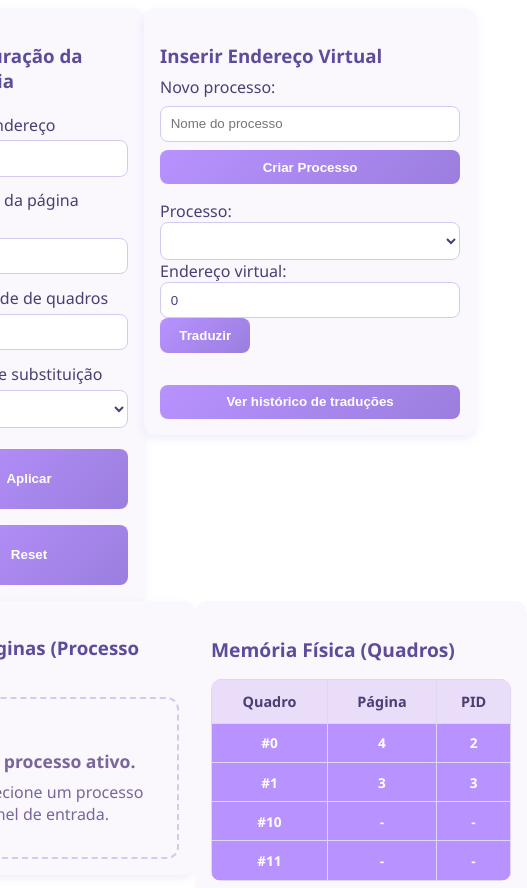
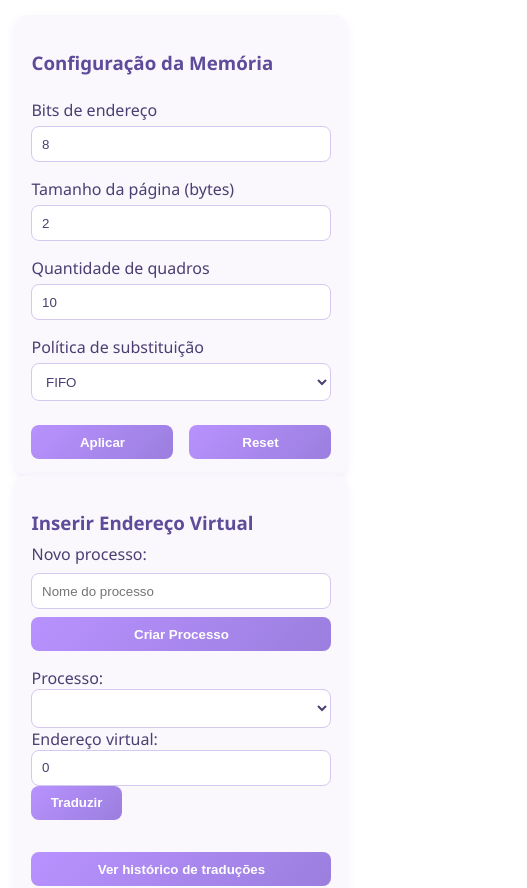
Before and after one commit to anapaulab3rto/address-translation-simulator, an Angular app: page / in a window 390 px wide. Shown: the top 888 px of the page, 527 px wide, since content can reach past the window. Built offline with nearby package versions, Linux system fonts and the light colour scheme.

Commit message:
style: add responsividade

```diff
--- a/src/app/app.component.scss
+++ b/src/app/app.component.scss
@@ -9,7 +9,6 @@ section {
   display: flex;
   justify-content: center;
 }
-
 .config {
   padding: 1rem;
   width: 300px;
@@ -22,12 +21,10 @@ section {
   flex-direction: column;
   gap: 1rem;
 }
-
 .config h3 {
   color: #5e4b9a;
   margin-bottom: 0.5rem;
 }
-
 .config label {
   display: flex;
   flex-direction: column;
@@ -35,7 +32,6 @@ section {
   color: #4b3f72;
   gap: 0.3rem;
 }
-
 .config input,
 .config select {
   padding: 0.6rem;
@@ -46,20 +42,17 @@ section {
   outline: none;
   transition: border 0.2s;
 }
-
 .config input:focus,
 .config select:focus {
   border-color: #9b7ede;
   box-shadow: 0 0 0 2px rgba(155, 126, 222, 0.2);
 }
-
 .actions {
   display: flex;
   gap: 1rem;
   margin-top: 0.5rem;
   flex-wrap: wrap;
 }
-
 .actions button {
   flex: 1 1 60px;
   padding: 0.6rem 1.2rem;
@@ -71,24 +64,50 @@ section {
   cursor: pointer;
   transition: transform 0.15s ease, box-shadow 0.15s ease;
 }
-
 .actions button:hover {
   transform: translateY(-2px);
   box-shadow: 0 4px 8px rgba(128, 90, 213, 0.2);
 }
-
-
-
-@media (max-width: 600px) {
-  .config {
-    gap: 0.8rem;
+@media (max-width: 768px) {
+  .container {
+    margin: 0;
+    padding: 2%;
   }
-
-  .actions {
+  section {
     flex-direction: column;
   }
-
-  .actions button {
+  .grid {
+    flex-direction: column;
+    gap: 32px;
+  }
+  .grid > * {
     width: 100%;
+    flex: 1;
+  }
+  .page-table thead {
+    display: none;
+  }
+  .page-table tr {
+    display: block;
+    border: 1px solid #ccc;
+    border-radius: 8px;
+    margin-bottom: 16px;
+    padding: 8px;
+  }
+  .page-table td {
+    display: flex;
+    justify-content: space-between;
+    text-align: right;
+    padding: 8px 4px;
+    border-bottom: 1px solid #eee;
+  }
+  .page-table td:last-child {
+    border-bottom: none;
+  }
+  .page-table td::before {
+    content: attr(data-label);
+    font-weight: 600;
+    text-align: left;
+    margin-right: 16px;
   }
 }
```
